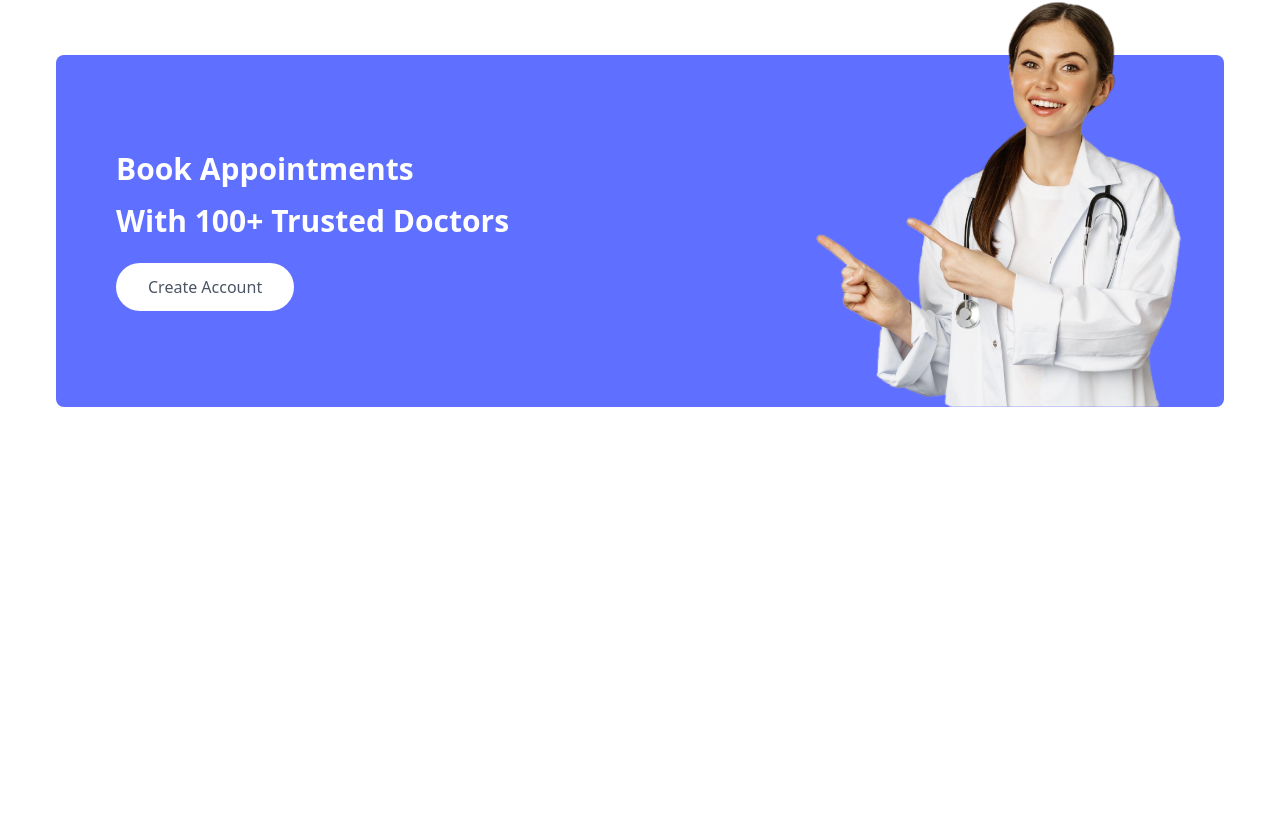
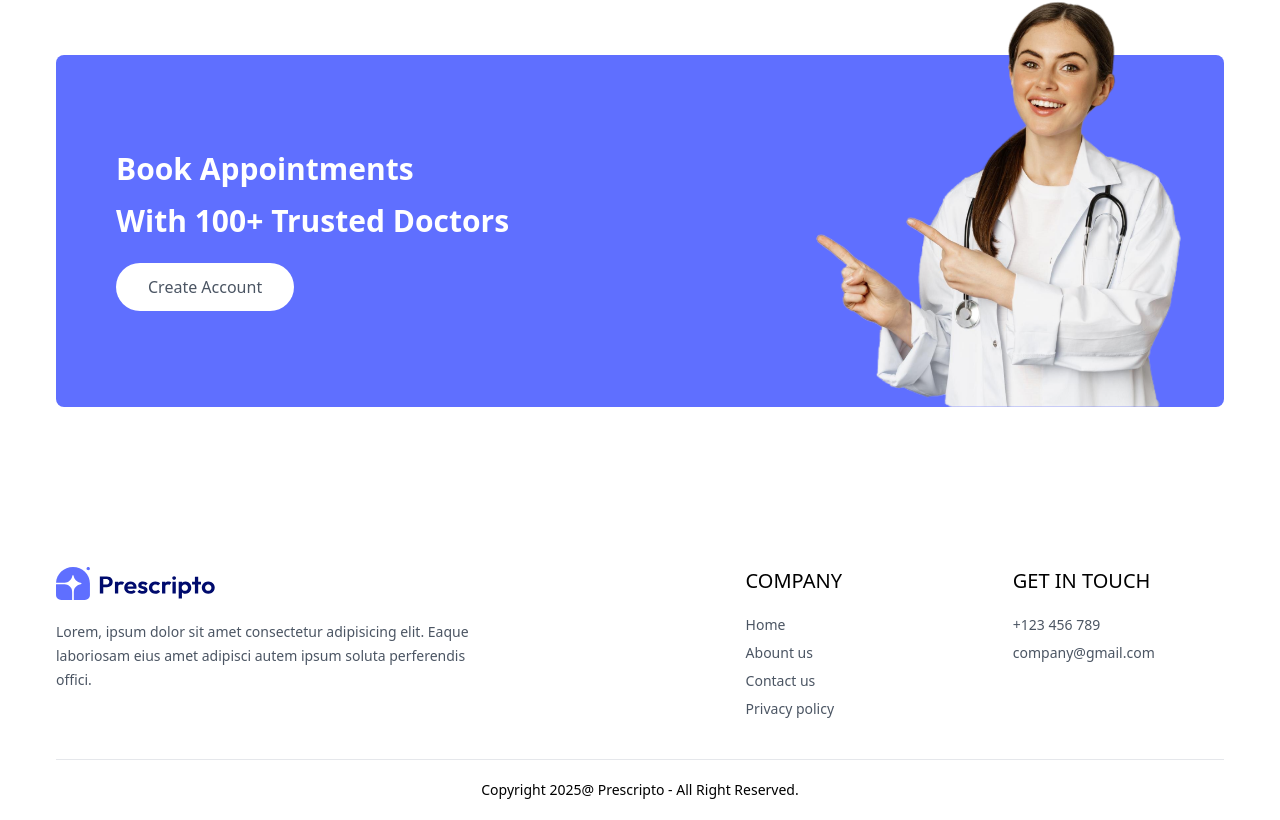
Before and after one commit to Rukshan123/doc-meet, a React (Create React App) app: page / in a window 1280 px wide. Shown: the part 2418-3238 px from the top of the page. Before the commit the page ends 2905 px from the top, so only its background shows below. Built offline with nearby package versions, Linux system fonts and the light colour scheme.

Commit message:
added footer component

```diff
--- a/src/App.jsx
+++ b/src/App.jsx
@@ -9,6 +9,7 @@
 import Contact from "./pages/Contact";
 import Appointments from "./pages/Appointments";
 import Navbar from "./components/Navbar";
+import Footer from "./components/Footer";
 
 const App = () => {
     return (
@@ -25,6 +26,7 @@
                 <Route path="/my-appointments" element={<MyAppointments />} />
                 <Route path="/appointment:docId" element={<Appointments />} />
             </Routes>
+            <Footer />
         </div>
     );
 };
--- /dev/null
+++ b/src/components/Footer.jsx
@@ -0,0 +1,49 @@
+import React from "react";
+import { assets } from "../assets /assets_frontend/assets";
+
+const Footer = () => {
+    return (
+        <div className="md:mx-10">
+            <div className="flex flex-col sm:grid grid-cols-[3fr_1fr_1fr] gap-14 my-10 mt-40 text-sm">
+                {/* Left Section */}
+                <div>
+                    <img className="mb-5 w-40" src={assets.logo} alt="" />
+                    <p className="w-full md:w-2/3 text-gray-600 leading-6">
+                        Lorem, ipsum dolor sit amet consectetur adipisicing
+                        elit. Eaque laboriosam eius amet adipisci autem ipsum
+                        soluta perferendis offici.
+                    </p>
+                </div>
+
+                {/* Middle Section */}
+                <div>
+                    <p className="text-xl font-medium mb-5">COMPANY</p>
+                    <ul className="flex flex-col gap-2 text-gray-600">
+                        <li>Home</li>
+                        <li>Abount us</li>
+                        <li>Contact us</li>
+                        <li>Privacy policy</li>
+                    </ul>
+                </div>
+
+                {/* Right Section */}
+                <div>
+                    <p className="text-xl font-medium mb-5">GET IN TOUCH</p>
+                    <ul className="flex flex-col gap-2 text-gray-600">
+                        <li>+123 456 789</li>
+                        <li>company@gmail.com</li>
+                    </ul>
+                </div>
+            </div>
+            {/* Copyright text */}
+            <div>
+                <hr />
+                <p className="py-5 text-sm text-center">
+                    Copyright 2025@ Prescripto - All Right Reserved.
+                </p>
+            </div>
+        </div>
+    );
+};
+
+export default Footer;
```
